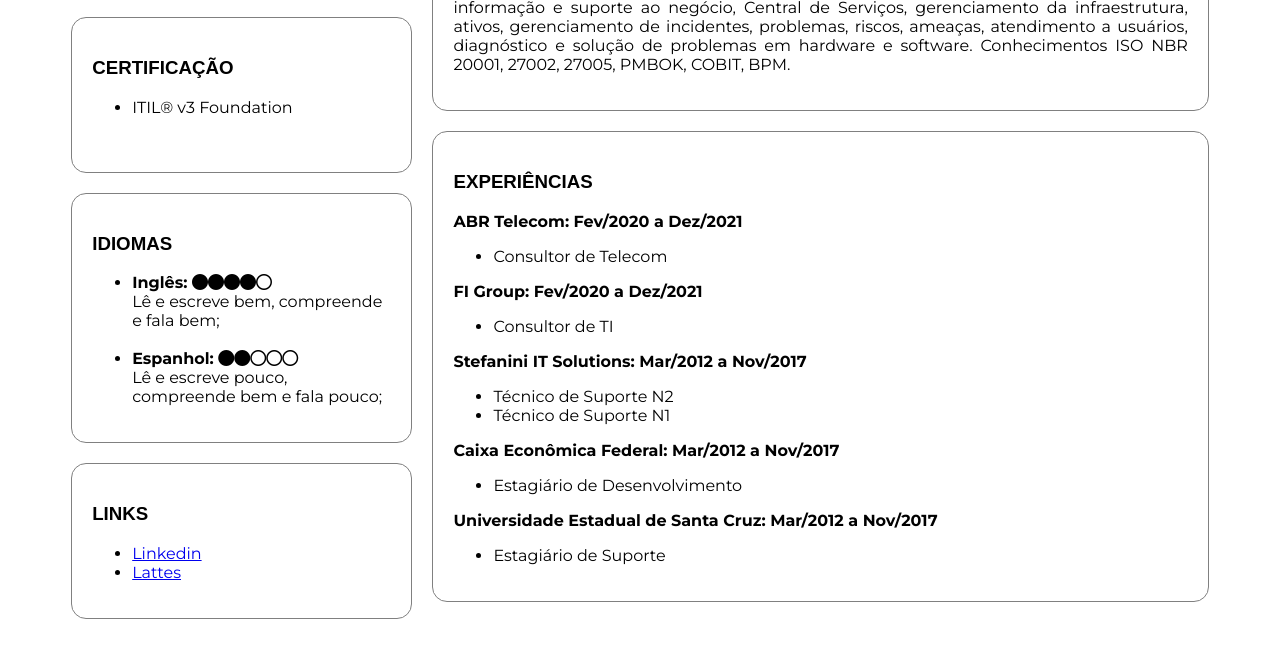
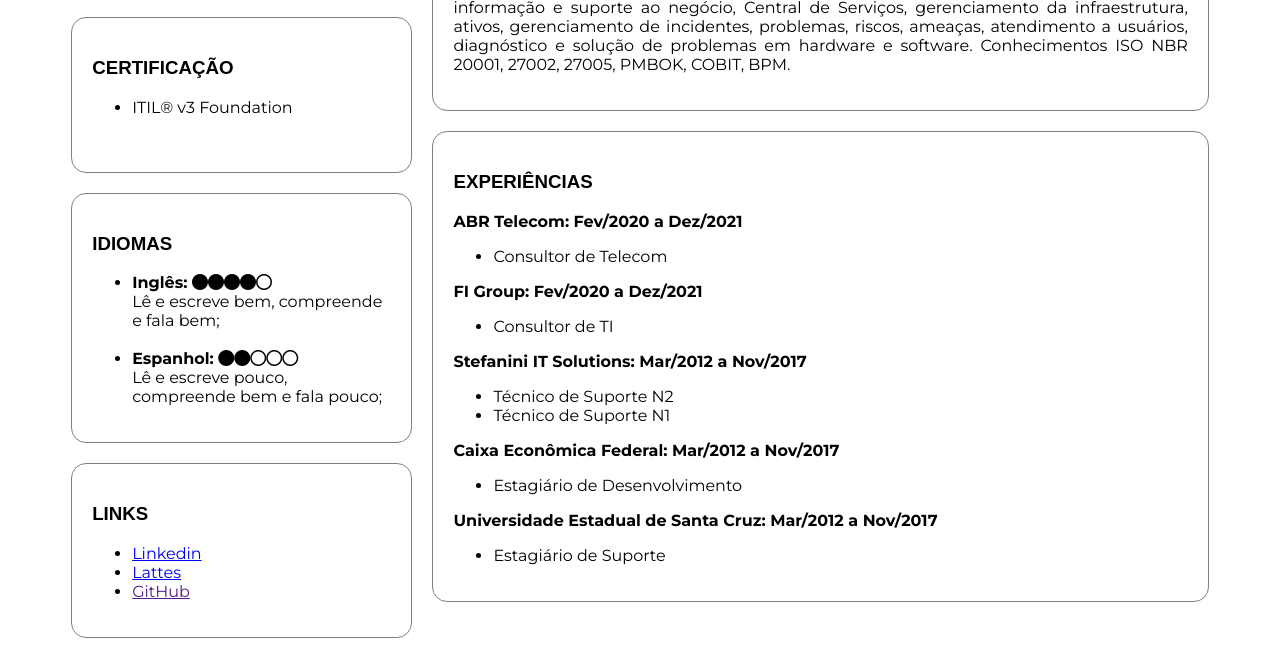
Before and after one commit to cjmatpeu/project-curriculo, a plain HTML site: page index.html in a window 1280 px wide. Shown: the part 342-988 px from the top of the page. Drawn offline with Linux system fonts and the light colour scheme; a web font is replaced by a local one.

Commit message:
modified:   index.html

```diff
--- a/index.html
+++ b/index.html
@@ -51,6 +51,7 @@
                     <ul>
                         <li><a target="_blank" href="linkedin.com">Linkedin</a></li>
                         <li><a target="_blank" href="http://lattes.cnpq.br/2723896079356920">Lattes</a></li>
+                        <li><a target="_blank" href="">GitHub</a></li>
                     </ul>
                 </div>
             </div>
```
